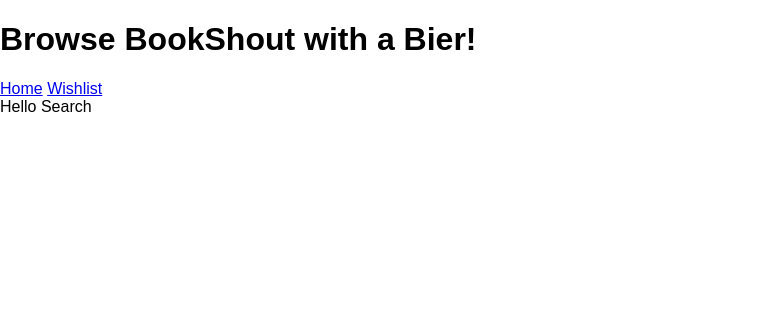
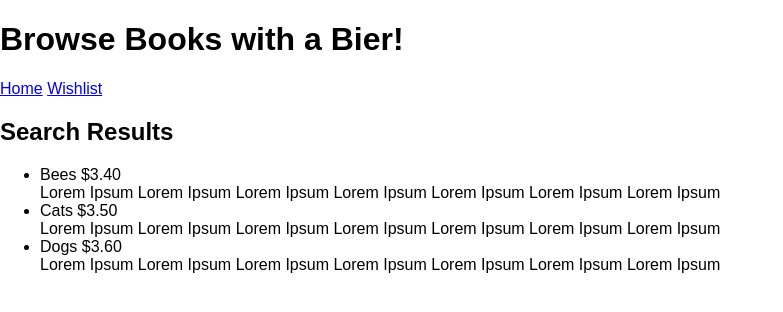
Before and after one commit to easynerdy/bookstout, a React (Create React App) app: page / in a window 1280 px wide. Shown: the top 312 px of the page, without its empty margins (0-783 px from the left). Built offline with nearby package versions, Linux system fonts and the light colour scheme.

Commit message:
Add the rendering for searchResults, Details and Wishlist

```diff
--- a/src/components/Book.js
+++ b/src/components/Book.js
@@ -1,5 +1,4 @@
 import React from "react";
-import axios from "axios";
 
 const book = {
   id: 3,
@@ -15,7 +14,7 @@
   render() {
     return (
     <div>
-      <h1>{book.title}</h1>
+      <h2>{book.title}</h2>
       <div className="cover">{book.image}</div>
       <div className="synopsis">{book.synopsis}</div>
       <div className="isbn">ISBN {book.isbn} </div><div className="price">{book.price}</div>
--- a/src/components/Home.js
+++ b/src/components/Home.js
@@ -23,8 +23,19 @@
 
 class Home extends React.Component {
   render() {
-    return <div>Hello Search</div>
-  }
+    return (
+    <div>
+      <h2>Search Results</h2>
+      <ul>
+        {searchResults.map(book=>{
+          return <li key={book.id}>
+            <div>{book.title} {book.price}</div>
+            <div>{book.synopsis}</div>
+          </li>
+        })}
+      </ul>
+    </div>
+    )}
 }
 
 export default Home;
--- a/src/components/Nav.js
+++ b/src/components/Nav.js
@@ -6,7 +6,7 @@
     return (
     <div>
       <div>
-        <h1>Browse BookShout with a Bier!</h1>
+        <h1>Browse Books with a Bier!</h1>
         <div><Link to="/">Home</Link> <Link to="/wishlist">Wishlist</Link></div>
       </div>
       {this.props.children}
--- a/src/components/Wishlist.js
+++ b/src/components/Wishlist.js
@@ -20,8 +20,17 @@
 
 class Wishlist extends React.Component {
   render() {
-    return <div>Hello Wishlist</div>
-  }
+    return (
+      <div>
+        <h2>Wishlist</h2>
+        {wishlist.map(book=>{
+          return <li key={book.id}>
+            <span>{book.title}</span>
+            <div>{book.image}</div>
+          </li>
+        })}
+      </div>
+    )}
 
 
 }
```
